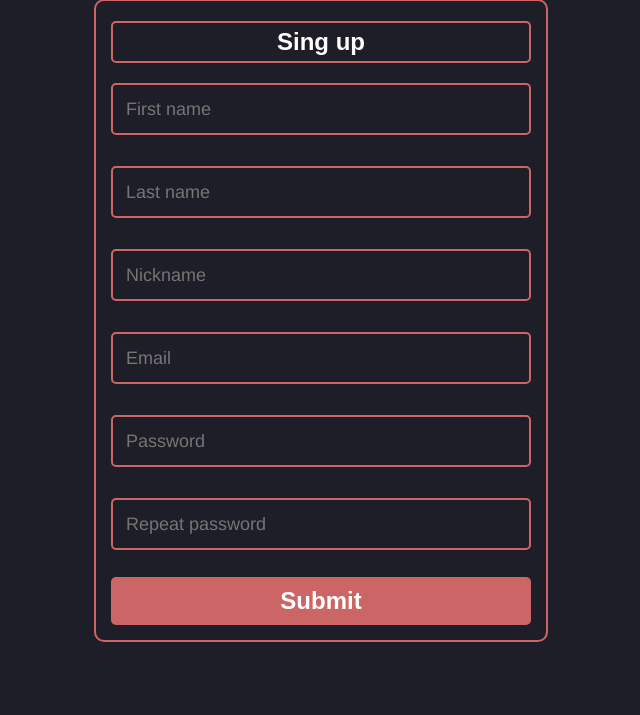
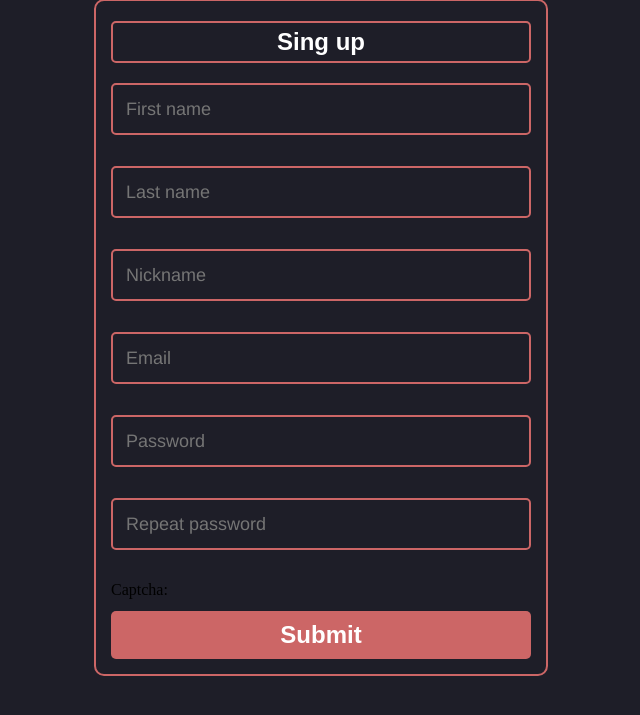
Before and after one commit to egor17777/django_auth_system, a Django app: page /singup in a window 1280 px wide. Shown: the part 51-766 px from the top of the page, without its empty margins (319-959 px from the left). Run offline with Django 4.2, Linux system fonts and the light colour scheme.

Commit message:
Auth_system_0.5

```diff
--- a/Authentication/forms.py
+++ b/Authentication/forms.py
@@ -1,4 +1,6 @@
+from cProfile import label
 from django import forms
+from captcha.fields import CaptchaField, CaptchaTextInput
 
 class SingupForm(forms.Form):
     name = forms.CharField(label='', widget=forms.TextInput(attrs={'placeholder': 'First name'}))
@@ -7,6 +9,9 @@ class SingupForm(forms.Form):
     email = forms.EmailField(label='', widget=forms.TextInput(attrs={'placeholder': 'Email'}))
     password = forms.CharField(label='', widget=forms.PasswordInput(attrs={'placeholder': 'Password'}))
     confirm_password = forms.CharField(label='', widget=forms.PasswordInput(attrs={'placeholder': 'Repeat password'}))
+    captcha = CaptchaField(label='', widget=CaptchaTextInput(attrs={
+        'placeholder': 'Enter characters from the picture:'
+        }))
 
 class LoginForm(forms.Form):
     nickname = forms.CharField(label='', widget=forms.TextInput(attrs={'placeholder': 'Nickname'}))
--- a/Authentication/static/Authentication/css/singup.css
+++ b/Authentication/static/Authentication/css/singup.css
@@ -85,3 +85,14 @@ textarea {
     border-radius: 10px;
     margin-top: -15px;
 }
+
+
+.captcha img{
+    display: flex;
+    justify-content: center;
+    border:2px solid #CC6666;
+    border-radius: 5px;
+    margin-left: auto;
+    margin-right: auto;
+    margin-bottom: 15px;
+}
--- a/Authentication/templates/Authentication/singup.html
+++ b/Authentication/templates/Authentication/singup.html
@@ -14,7 +14,7 @@
         <h2>Sing up</h2>
         {% csrf_token %}
         {% for filed in form %}
-        <div class = "form-style {% if filed.errors %}errors{% endif %}">
+        <div class = "form-style {{filed.name}} {% if filed.errors %}errors{% endif %}">
             {{filed.label_tag}}
             {{filed.errors}}
             {{filed}}
--- a/Authentication/urls.py
+++ b/Authentication/urls.py
@@ -1,4 +1,4 @@
-from django.urls import path
+from django.urls import path, include
 from . import views
 urlpatterns = [
     path('', views.index),
@@ -6,4 +6,5 @@ urlpatterns = [
     path('login', views.login),
     path('account', views.account),
     path('singout', views.singout),
+    path('captcha/', include('captcha.urls')),
 ]
--- a/django_auth_system/settings.py
+++ b/django_auth_system/settings.py
@@ -22,6 +22,8 @@ BASE_DIR = Path(__file__).resolve().parent.parent
 # SECURITY WARNING: keep the secret key used in production secret!
 SECRET_KEY = 'django-insecure-nho)20*v(y&5yg26_26tztg5s!e@o!1q$p^0)5=5jm(r!@3z8#'
 
+CAPTCHA_IMAGE_SIZE = [415,75]
+CAPTCHA_FONT_SIZE =60
 # SECURITY WARNING: don't run with debug turned on in production!
 DEBUG = True
 
@@ -38,6 +40,7 @@ INSTALLED_APPS = [
     'django.contrib.messages',
     'django.contrib.staticfiles',
     'Authentication',
+    'captcha',
 ]
 
 MIDDLEWARE = [
```
Also changed, not shown: db.sqlite3.
